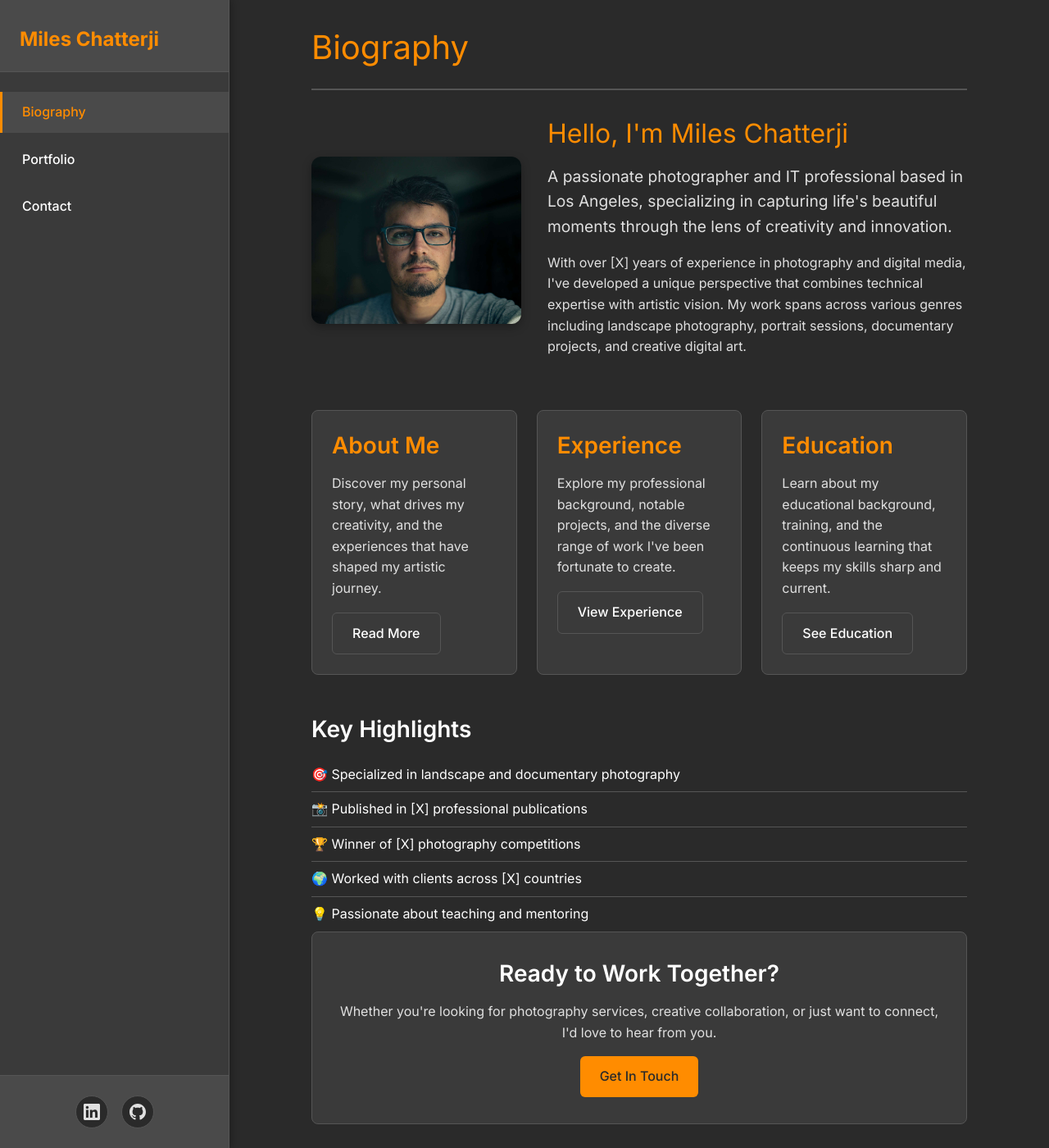
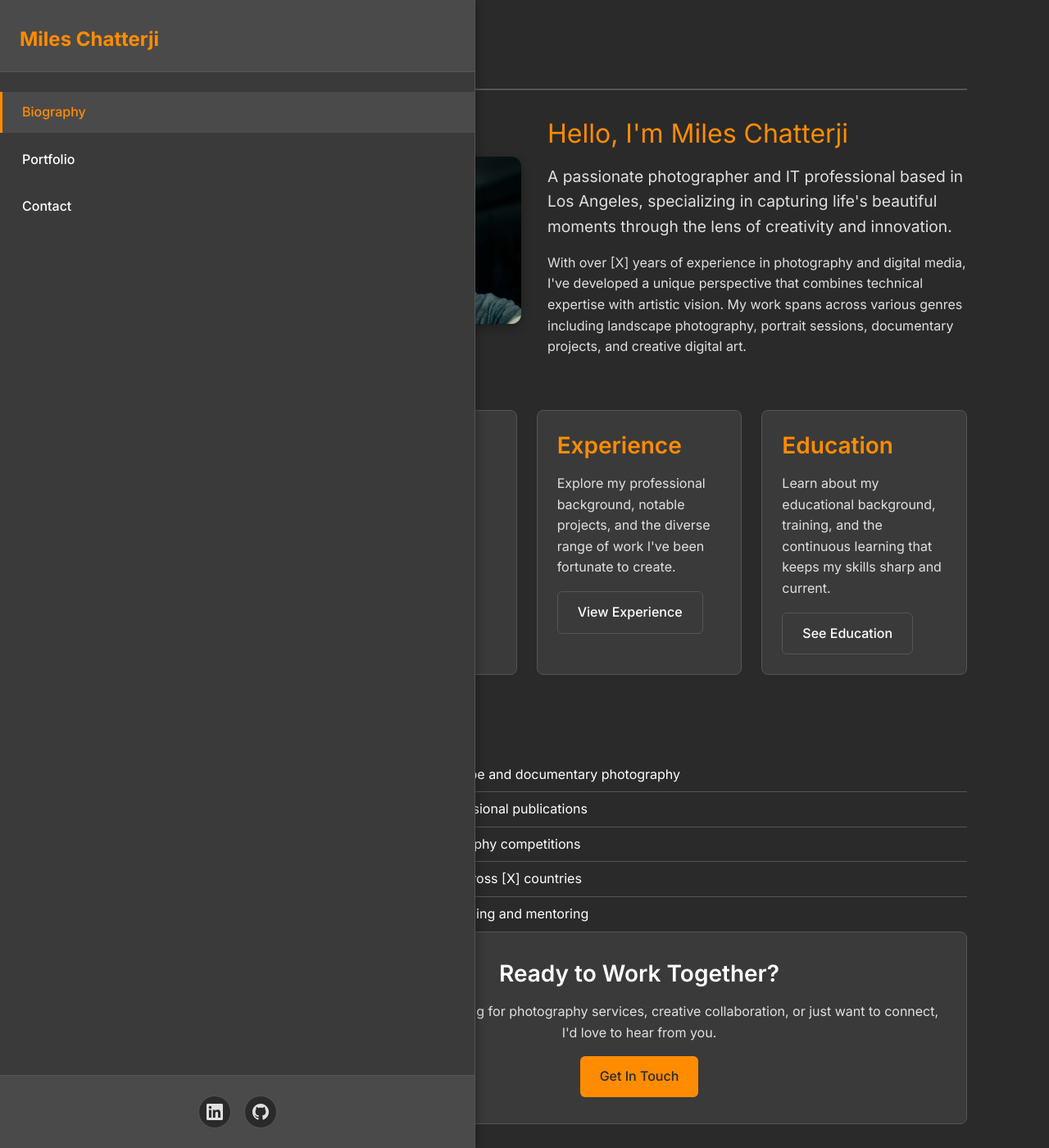
Before and after one commit to MilesChatterji/Prod-GHPages-mileschatterji.com, a Jekyll site: the page built from biography/index.html, in a window 1280 px wide and 1400 px high. Shown: the whole window at 82% size. Built offline with Jekyll 4.4.1, drawn with Linux system fonts in a browser that asks for light colours; some web fonts are replaced.

Commit message:
side bar spacing to 580px

```diff
--- a/assets/css/navigation.css
+++ b/assets/css/navigation.css
@@ -4,7 +4,7 @@
     position: fixed;
     left: 0;
     top: 0;
-    width: 280px;
+    width: 580px;
     height: 100vh;
     background: var(--bg-secondary);
     border-right: 1px solid var(--border-color);
```
